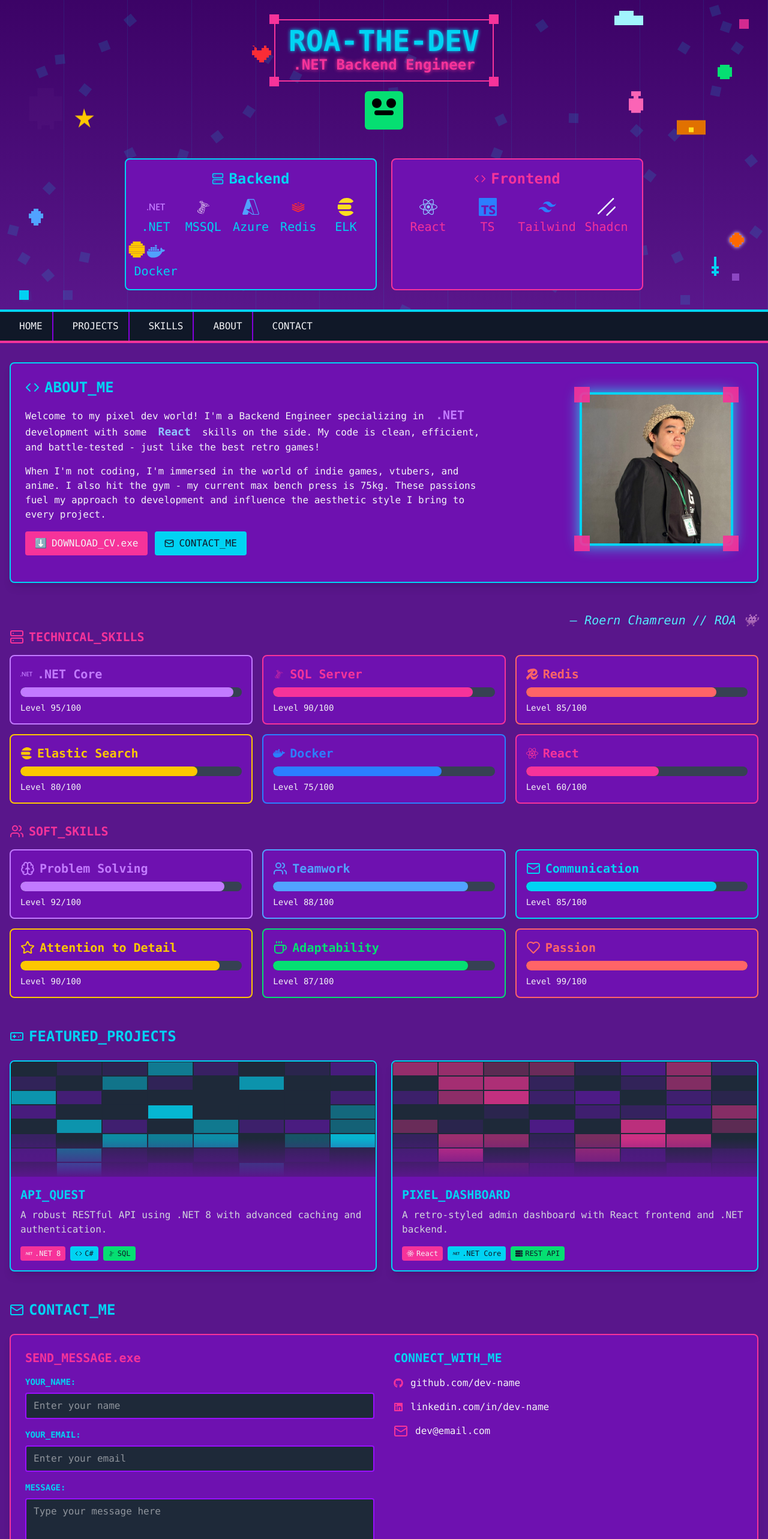
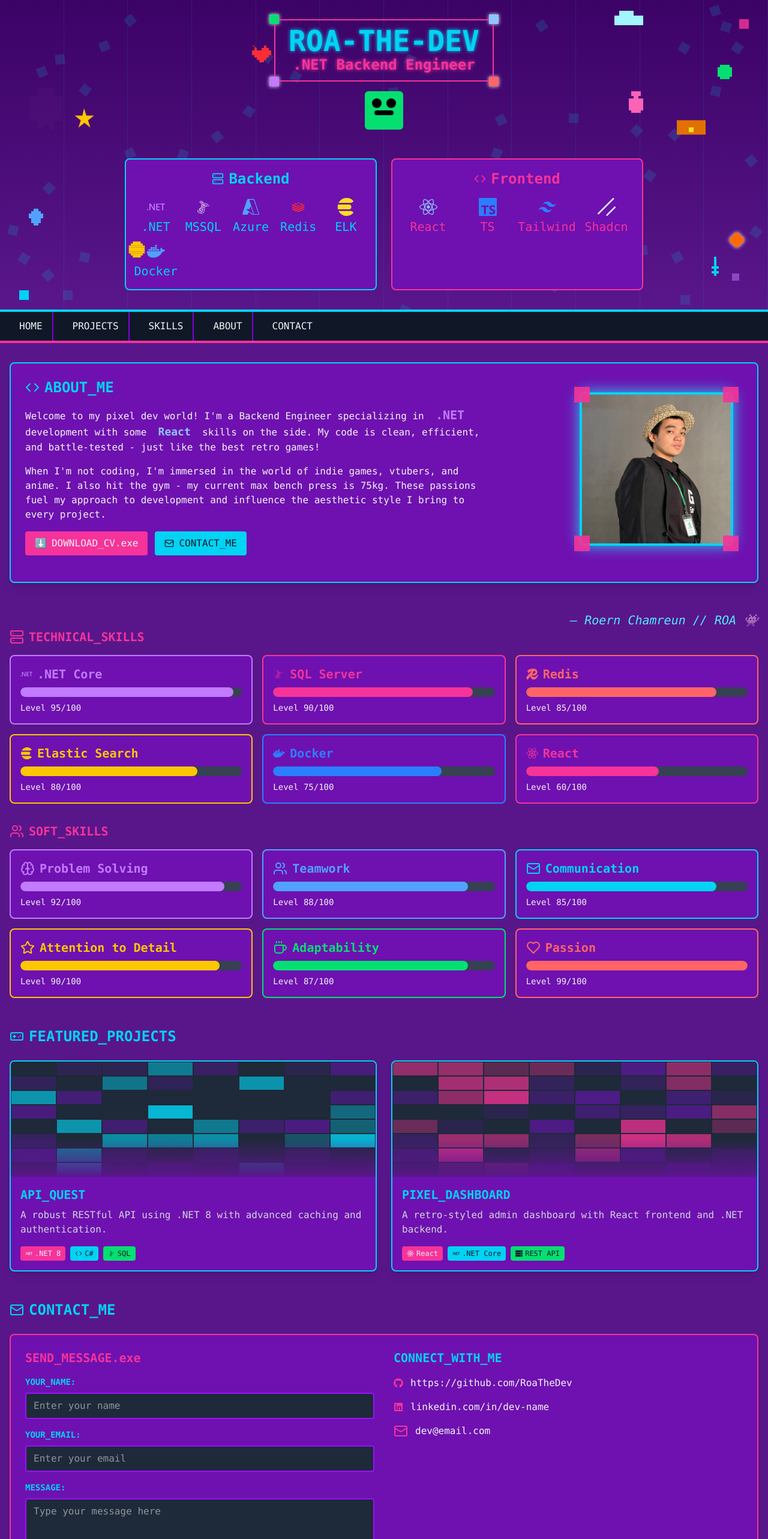
Before and after one commit to RoaTheDev/Roa-Portfolio, a React (Vite) app: page / in a window 1280 px wide. Shown: the top 2566 px of the page at 60% size. Built offline with nearby package versions, Linux system fonts and the light colour scheme.

Commit message:
added extra adjustment

```diff
--- a/src/page/PixelPortfolio.tsx
+++ b/src/page/PixelPortfolio.tsx
@@ -6,7 +6,7 @@ import {TechIcon} from "../components/TechIcon";
 import {PixelBlock} from "../components/PixelBlock";
 import {FaDocker, FaGithub, FaLinkedin, FaReact, FaServer} from 'react-icons/fa';
 import {SiDotnet, SiElasticsearch, SiRedis, SiShadcnui, SiTailwindcss, SiTypescript} from 'react-icons/si';
-import {Brain, Code, Coffee, Cpu, Gamepad, Heart, Mail, Server, Star, Users} from 'lucide-react';
+import {Brain, Code, Coffee, Gamepad, Heart, Mail, Server, Star, Users} from 'lucide-react';
 import {DiMsqlServer, DiRedis} from "react-icons/di";
 import {RetroGameDecorations} from "../components/RetroGameDecorations.tsx";
 import {VscAzure} from "react-icons/vsc";
@@ -41,8 +41,6 @@ const PixelPortfolio: React.FC = () => {
 
     return (
         <div className="bg-purple-900 text-gray-100 min-h-screen font-mono">
-            {/* Pixel Art Header */}
-            {/* Completely Redesigned Pixel Art Header */}
             <header
                 className="relative bg-gradient-to-b from-purple-950 to-purple-900 overflow-hidden border-b-4 border-cyan-400">
                 {/* Animated Pixel Background */}
@@ -52,7 +50,6 @@ const PixelPortfolio: React.FC = () => {
                     ))}
                 </div>
 
-                {/* Grid Lines Overlay */}
                 <div className="absolute inset-0 grid grid-cols-12 opacity-10">
                     {[...Array(12)].map((_, i) => (
                         <div key={i} className="border-r border-cyan-400 h-full"></div>
@@ -60,21 +57,17 @@ const PixelPortfolio: React.FC = () => {
                 </div>
 
                 <div className="relative container mx-auto py-8 px-4">
-                    {/* Main Header Content */}
                     <div className="flex flex-col items-center">
-                        {/* Title Section with Pixel Frame */}
                         <div className="relative mb-8 px-6 py-3">
-                            {/* Pixel Frame */}
-                            <div className="absolute -top-2 -left-2 w-4 h-4 bg-pink-500"></div>
-                            <div className="absolute -top-2 -right-2 w-4 h-4 bg-pink-500"></div>
-                            <div className="absolute -bottom-2 -left-2 w-4 h-4 bg-pink-500"></div>
-                            <div className="absolute -bottom-2 -right-2 w-4 h-4 bg-pink-500"></div>
+                            <div className="absolute -top-2 -left-2 w-4 h-4 bg-green-400 animate-glow"></div>
+                            <div className="absolute -top-2 -right-2 w-4 h-4 bg-blue-300 animate-glow"></div>
+                            <div className="absolute -bottom-2 -left-2 w-4 h-4 bg-purple-400 animate-glow"></div>
+                            <div className="absolute -bottom-2 -right-2 w-4 h-4 bg-red-400 animate-glow"></div>
                             <div className="absolute top-0 left-2 right-2 h-0.5 bg-pink-500"></div>
                             <div className="absolute bottom-0 left-2 right-2 h-0.5 bg-pink-500"></div>
                             <div className="absolute left-0 top-2 bottom-2 w-0.5 bg-pink-500"></div>
                             <div className="absolute right-0 top-2 bottom-2 w-0.5 bg-pink-500"></div>
 
-                            {/* Title */}
                             <h1 className="text-4xl md:text-5xl font-bold text-cyan-400 animate-glow">ROA-THE-DEV</h1>
                             <p className="text-pink-500 font-bold text-2xl text-center animate-glow">.NET Backend
                                 Engineer</p>
@@ -457,7 +450,7 @@ const PixelPortfolio: React.FC = () => {
                                     <ul className="space-y-4">
                                         <li className="flex items-center">
                                             <FaGithub className="mr-3 text-pink-500"/>
-                                            <span>github.com/dev-name</span>
+                                            <span>https://github.com/RoaTheDev</span>
                                         </li>
                                         <li className="flex items-center">
                                             <FaLinkedin className="mr-3 text-pink-500"/>
@@ -512,7 +505,7 @@ const PixelPortfolio: React.FC = () => {
                                 href="#"
                                 className="text-gray-300 hover:text-pink-500 transition-colors duration-300"
                             >
-                                <FaGithub size={24}/>
+                                <FaGithub size={24}>Link</FaGithub>
                             </a>
                             <a
                                 href="#"
```
